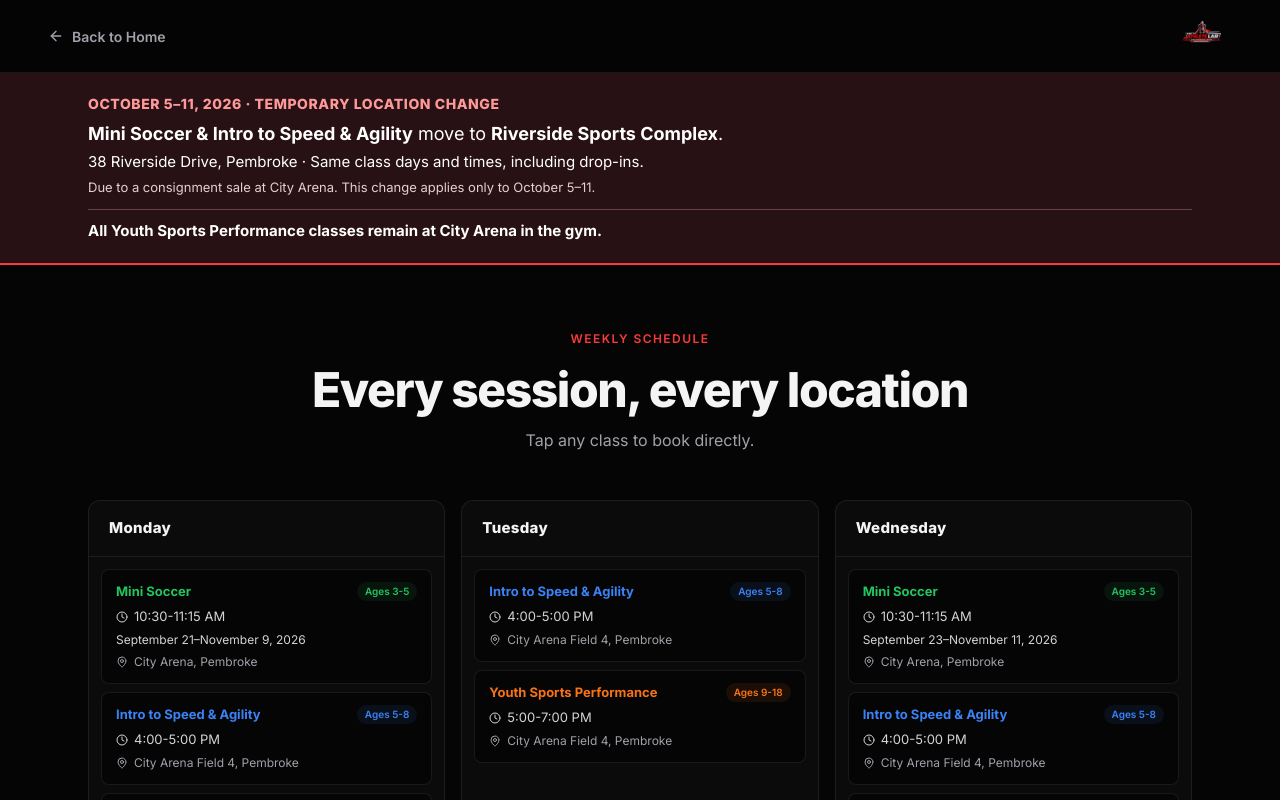
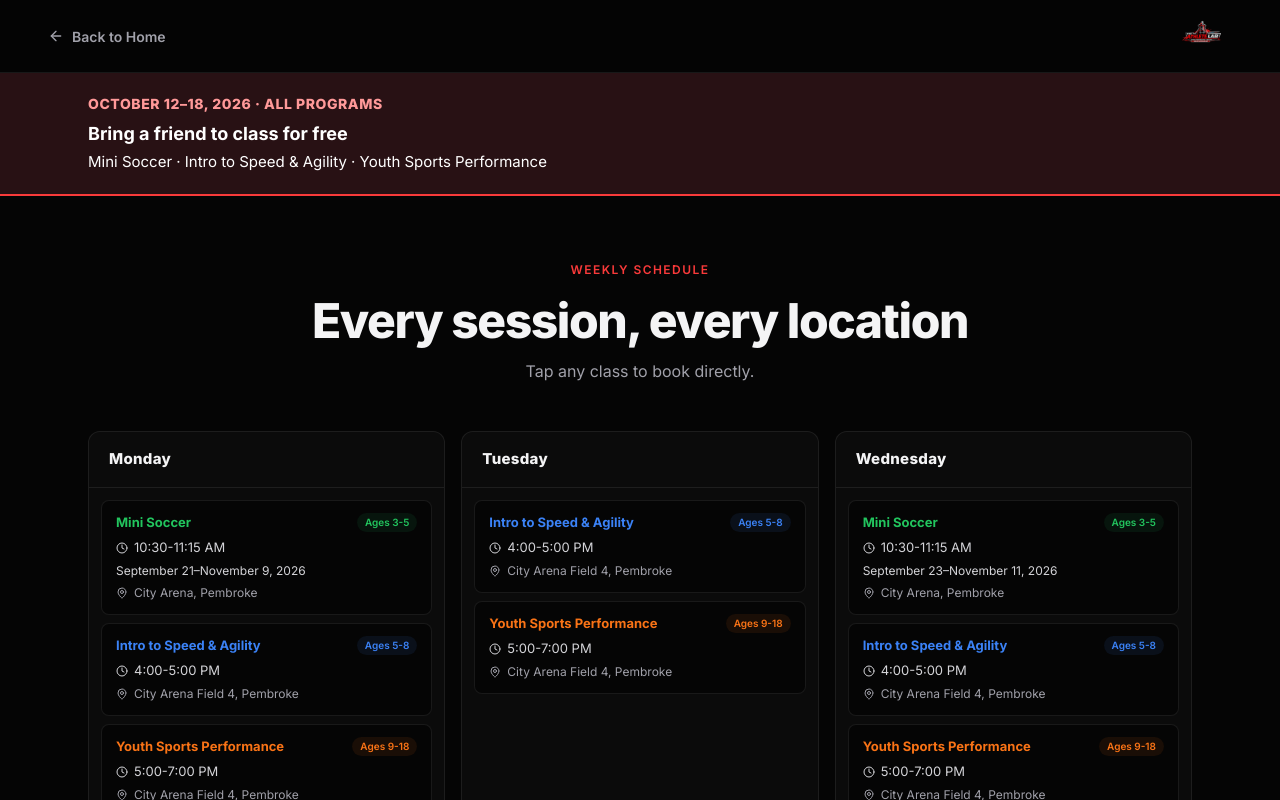
Before and after one commit to WRISTER-AI/athlete-lab, a Next.js app: page /schedule in a window 1280 px wide. Shown: the top 800 px of the page. Built offline with nearby package versions, Linux system fonts and the light colour scheme.

Commit message:
Replace Riverside notice with October bring-a-friend offer

```diff
--- a/app/components/LocationNotice.tsx
+++ b/app/components/LocationNotice.tsx
@@ -2,8 +2,8 @@
 
 import { useSyncExternalStore } from "react";
 
-// Midnight after October 11 in Pembroke (America/New_York).
-const expiresAt = Date.parse("2026-10-12T00:00:00-04:00");
+// Midnight after October 18 in Pembroke (America/New_York).
+const expiresAt = Date.parse("2026-10-19T00:00:00-04:00");
 
 function subscribe(onChange: () => void) {
   const timer = window.setInterval(onChange, 60_000);
@@ -24,16 +24,11 @@ export default function LocationNotice({ homepage = false }: { homepage?: boolea
       aria-labelledby="location-notice-title"
     >
       <div className="location-notice-content">
-        <h2 id="location-notice-title">October 5–11, 2026 · Temporary location change</h2>
+        <h2 id="location-notice-title">October 12–18, 2026 · All programs</h2>
         <p className="location-notice-move">
-          <strong>Mini Soccer &amp; Intro to Speed &amp; Agility</strong> move to{" "}
-          <strong>Riverside Sports Complex</strong>.
+          <strong>Bring a friend to class for free</strong>
         </p>
-        <p>38 Riverside Drive, Pembroke · Same class days and times, including drop-ins.</p>
-        <p className="location-notice-reason">Due to a consignment sale at City Arena. This change applies only to October 5–11.</p>
-        <p className="location-notice-staying">
-          <strong>All Youth Sports Performance classes remain at City Arena in the gym.</strong>
-        </p>
+        <p>Mini Soccer · Intro to Speed &amp; Agility · Youth Sports Performance</p>
       </div>
     </aside>
   );
```
